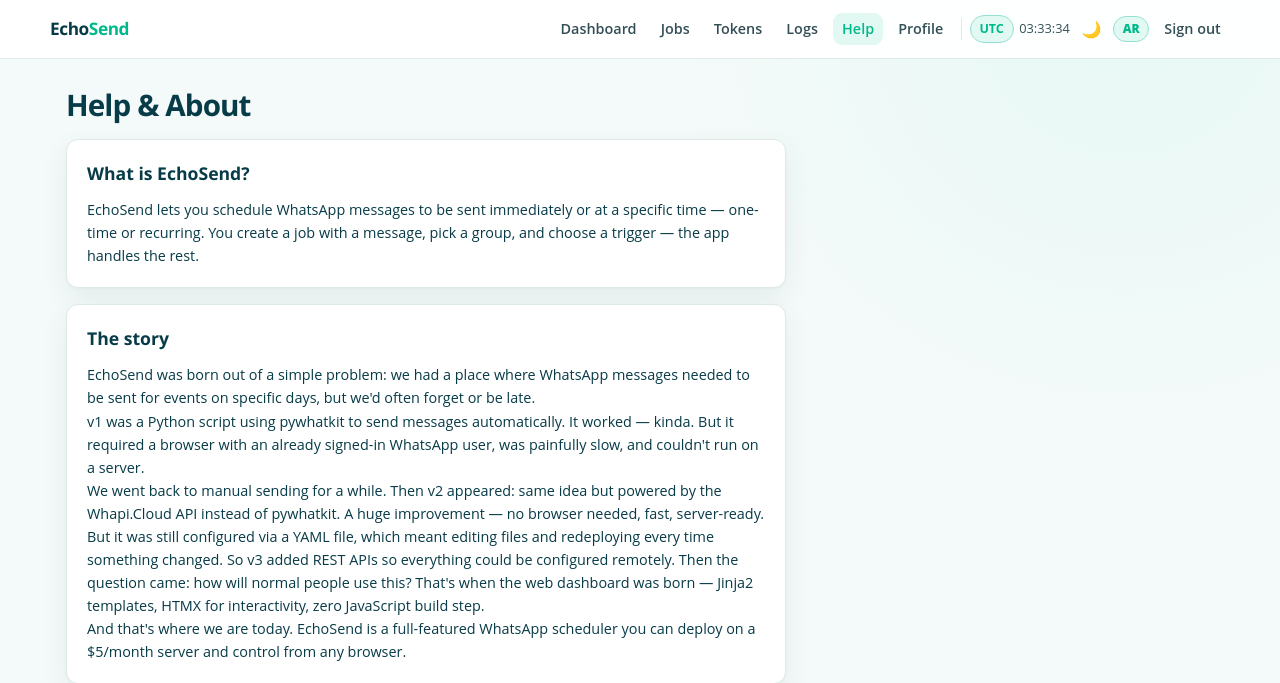
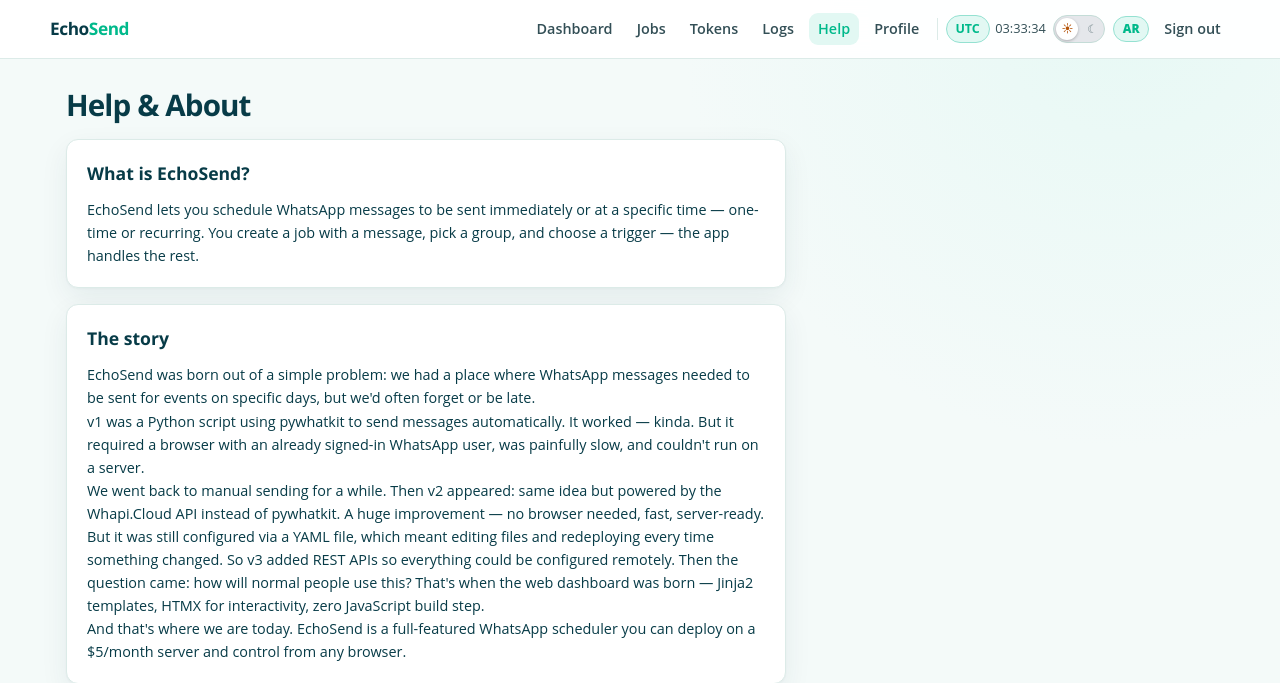
Before and after one commit to AbsoluteZero000/whatsend, a FastAPI app: page /about in a window 1280 px wide. Shown: the top 683 px of the page. Run offline with FastAPI, Linux system fonts and the light colour scheme; parts of the project's set-up code (start-up, migrations or seed data) failed here and were passed over.

Commit message:
Make dark mode a toggle switch on every page
Replace the emoji theme buttons with one accessible switch shared by
the main layout and the sign-in and sign-up pages.

Co-Authored-By: Claude Opus 5.5 <noreply@anthropic.com>

```diff
--- a/app/i18n.py
+++ b/app/i18n.py
@@ -467,6 +467,7 @@ TRANSLATIONS: dict[str, dict[str, str]] = {
         "Toggle theme": "تبديل المظهر",
         "WhatsApp connections used to send your messages.": "اتصالات واتساب المستخدمة لإرسال رسائلك.",
         "Delete this token? Jobs that use it will also be deleted.": "هل تريد حذف هذا الرمز؟ سيتم أيضاً حذف المهام التي تستخدمه.",
+        "Dark mode": "الوضع الداكن",
     },
 }
 
--- a/app/static/css/app.css
+++ b/app/static/css/app.css
@@ -650,3 +650,21 @@ a.metric-card:hover { transform: translateY(-2px); border-color: var(--primary-b
 @media (max-width: 760px) { .pair-card { grid-template-columns: 1fr; padding: 1rem; } .pair-qr-panel { order: -1; min-height: 0; padding: 1rem; } }
 .nav-form button, .lang-toggle { white-space: nowrap; }
 @media (max-width: 640px) { .schedule-item .badge { display: none; } }
+
+/* Theme switch */
+.theme-switch { flex: none; display: inline-flex; align-items: center; padding: 2px; background: none; border: 0; border-radius: 999px; cursor: pointer; direction: ltr; }
+.theme-switch-track { position: relative; display: flex; align-items: center; justify-content: space-between; width: 52px; height: 28px; padding: 0 7px; background: var(--bg-progress); border: 1px solid var(--border-light); border-radius: 999px; transition: background 0.2s, border-color 0.2s; }
+.theme-switch-icon { position: relative; z-index: 1; font-size: 0.72rem; line-height: 1; color: var(--text-muted); transition: color 0.2s; }
+.theme-switch-thumb { position: absolute; top: 2px; left: 2px; width: 22px; height: 22px; background: #fff; border-radius: 50%; box-shadow: 0 1px 3px rgba(0,0,0,0.25); transition: transform 0.2s ease; }
+.theme-switch[aria-checked="true"] .theme-switch-track { background: var(--primary-soft); border-color: var(--primary-border); }
+.theme-switch[aria-checked="true"] .theme-switch-thumb { transform: translateX(24px); background: var(--primary); }
+.theme-switch[aria-checked="false"] .theme-switch-icon:first-child, .theme-switch[aria-checked="true"] .theme-switch-icon:nth-child(2) { color: var(--text); }
+.theme-switch[aria-checked="false"] .theme-switch-icon:first-child { visibility: hidden; }
+.theme-switch[aria-checked="true"] .theme-switch-icon:nth-child(2) { visibility: hidden; }
+.theme-switch:hover .theme-switch-track { border-color: var(--primary); }
+.theme-switch:focus-visible { outline: 3px solid var(--ring); outline-offset: 2px; }
+@media (prefers-reduced-motion: reduce) { .theme-switch-thumb, .theme-switch-track { transition: none; } }
+.theme-switch-thumb { display: grid; place-items: center; font-size: 0.7rem; line-height: 1; color: #b45309; }
+.theme-switch-thumb::before { content: '☀'; }
+.theme-switch[aria-checked="true"] .theme-switch-thumb { color: var(--on-primary); }
+.theme-switch[aria-checked="true"] .theme-switch-thumb::before { content: '☾'; }
--- /dev/null
+++ b/app/static/js/theme.js
@@ -0,0 +1,23 @@
+(function () {
+  const root = document.documentElement;
+
+  function isDark() {
+    return root.getAttribute('data-theme') === 'dark';
+  }
+
+  function sync() {
+    document.querySelectorAll('.theme-switch').forEach(function (button) {
+      button.setAttribute('aria-checked', isDark() ? 'true' : 'false');
+    });
+  }
+
+  document.querySelectorAll('.theme-switch').forEach(function (button) {
+    button.addEventListener('click', function () {
+      const theme = isDark() ? 'light' : 'dark';
+      root.setAttribute('data-theme', theme);
+      try { localStorage.setItem('theme', theme); } catch (e) {}
+      sync();
+    });
+  });
+  sync();
+})();
--- a/app/templates/base.html
+++ b/app/templates/base.html
@@ -4,10 +4,10 @@
   <meta charset="UTF-8">
   <meta name="viewport" content="width=device-width, initial-scale=1.0">
   <meta name="csrf-token" content="{{ csrf_token }}">
-  <script nonce="{{ csp_nonce }}">if(localStorage.getItem('theme')==='dark'){document.documentElement.setAttribute('data-theme','dark')}</script>
+  <script nonce="{{ csp_nonce }}">try{if(localStorage.getItem('theme')==='dark'){document.documentElement.setAttribute('data-theme','dark')}}catch(e){}</script>
   <title>{% block title %}EchoSend{% endblock %}</title>
   <script src="https://unpkg.com/htmx.org@2.0.4/dist/htmx.min.js" integrity="sha384-HGfztofotfshcF7+8n44JQL2oJmowVChPTg48S+jvZoztPfvwD79OC/LTtG6dMp+" crossorigin="anonymous"></script>
-  <link rel="stylesheet" href="/static/css/app.css?v=22">
+  <link rel="stylesheet" href="/static/css/app.css?v=23">
 </head>
 <body>
   <nav>
@@ -33,7 +33,7 @@
         <div class="nav-utils">
           {% if user_tz and not is_admin %}<a href="/auth/timezone" class="tz-badge" title="{{ _('Timezone') }}">{{ user_tz }}</a>{% endif %}
           <span class="clock" id="clock"></span>
-          <button id="themeToggle" class="theme-toggle" type="button" aria-label="{{ _('Toggle theme') }}" title="{{ _('Toggle theme') }}"></button>
+          <button type="button" class="theme-switch" role="switch" aria-checked="false" aria-label="{{ _('Dark mode') }}" title="{{ _('Dark mode') }}"><span class="theme-switch-track" aria-hidden="true"><span class="theme-switch-icon">☀</span><span class="theme-switch-icon">☾</span><span class="theme-switch-thumb"></span></span></button>
           <form method="POST" action="/auth/lang" class="lang-form">
             <input type="hidden" name="lang" value="{{ 'ar' if lang == 'en' else 'en' }}">
             <button type="submit" class="lang-toggle" title="{{ _('Toggle language') }}">{{ 'AR' if lang == 'en' else 'EN' }}</button>
@@ -166,20 +166,8 @@ function showToast(message, type) {
   }
 })();
 
-const themeToggle = document.getElementById('themeToggle');
-function updateThemeIcon() {
-  const isDark = document.documentElement.getAttribute('data-theme') === 'dark';
-  themeToggle.textContent = isDark ? '\u2600\uFE0F' : '\uD83C\uDF19';
-}
-themeToggle.addEventListener('click', function() {
-  const isDark = document.documentElement.getAttribute('data-theme') === 'dark';
-  const newTheme = isDark ? 'light' : 'dark';
-  document.documentElement.setAttribute('data-theme', newTheme);
-  localStorage.setItem('theme', newTheme);
-  updateThemeIcon();
-});
-updateThemeIcon();
 </script>
 <script src="/static/js/security.js?v=1"></script>
+<script src="/static/js/theme.js?v=1"></script>
 </body>
 </html>
```
Also changed, not shown: app/templates/auth/signin.html (+4 -9 lines), app/templates/auth/signup.html (+4 -7 lines).
